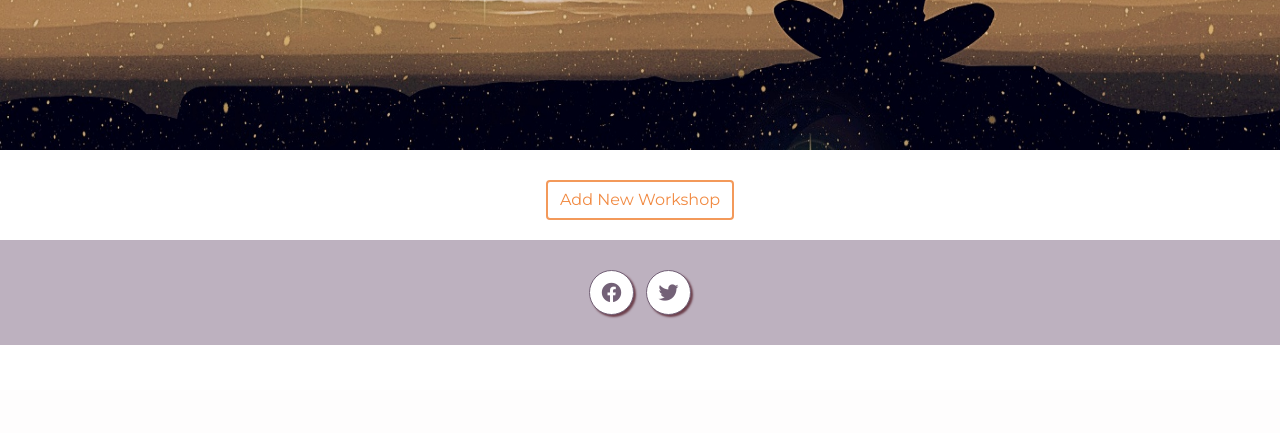
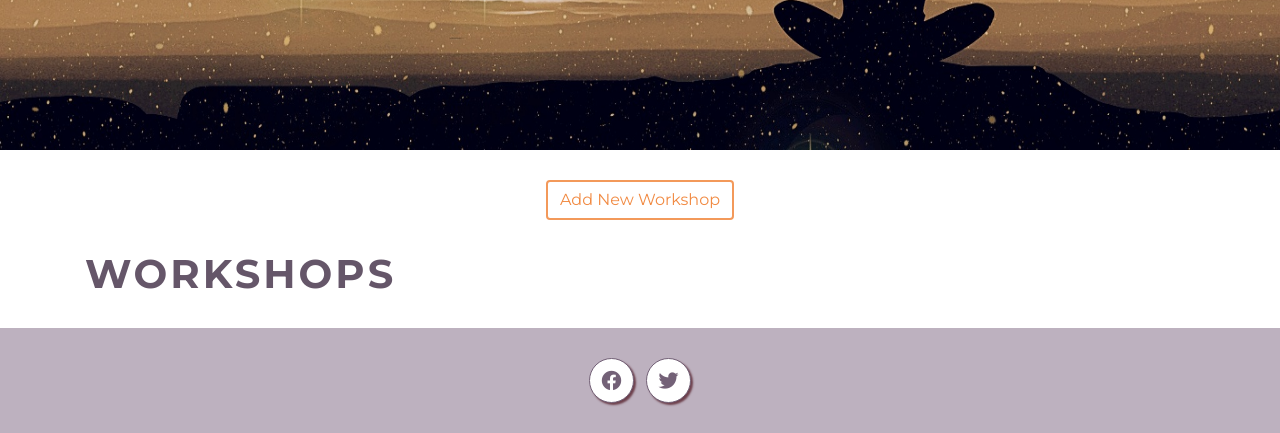
Before and after one commit to mariana-stefani/mukta-project, a Django app: page /workshops/ in a window 1280 px wide. Shown: the part 410-843 px from the top of the page. Before the commit the page ends 755 px from the top, so only its background shows below. Run offline with Django 3.2, Linux system fonts and the light colour scheme; the visitor is signed in with stand-in values (Sample User, id 1); data that the repository does not hold is empty; some libraries are stand-ins or nearby versions.

Commit message:
Added h1 with title class on workshops.html

```diff
--- a/workshops/templates/workshops/workshops.html
+++ b/workshops/templates/workshops/workshops.html
@@ -17,6 +17,9 @@
     <a class="btn add-workshop-btn" href="{% url 'workshop-create' %}"> Add New Workshop</a>
 </div>
 {% endif %}
+<div class="container">
+    <h1 class="title">Workshops</h1>
+</div>
 {% for workshop in workshops %}
 <div class="container text-center workshop-container">
     <div class="row">
```
